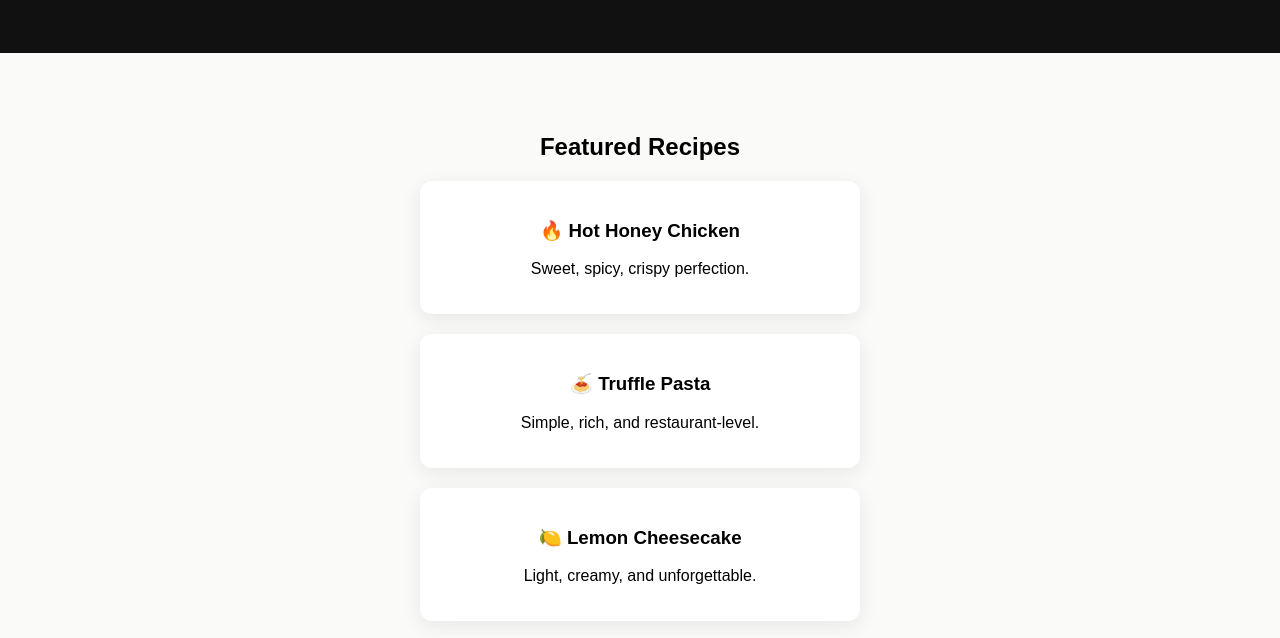
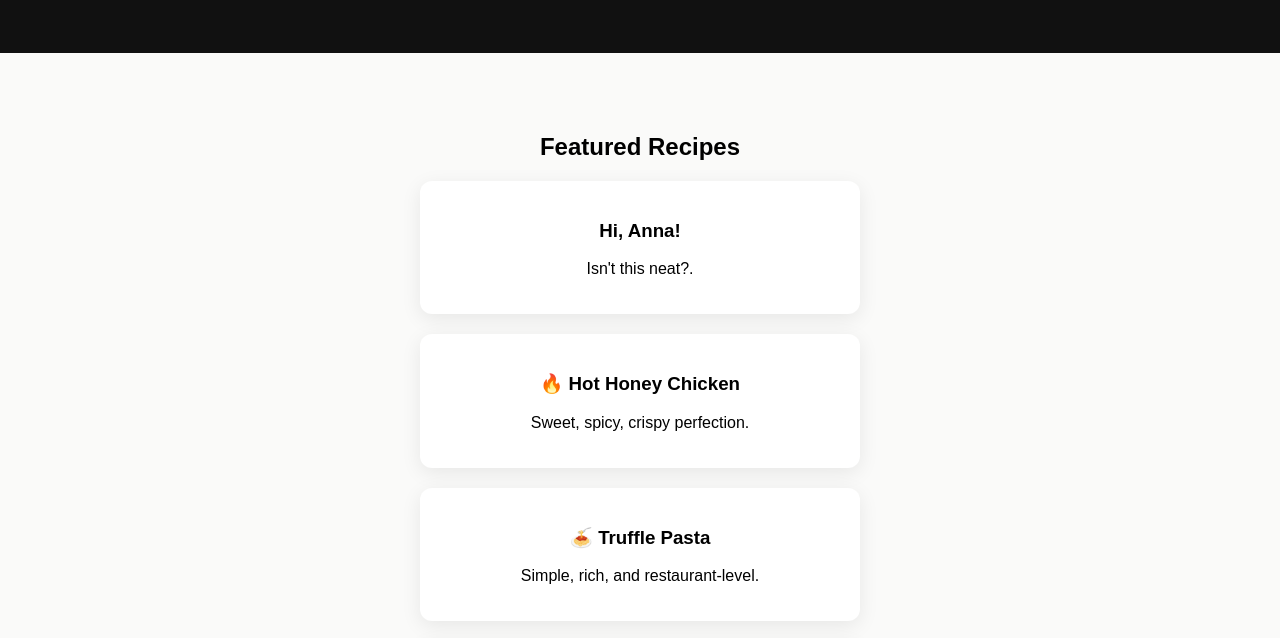
Before and after one commit to SecretWescipe/SecretWescipe, a plain HTML site: page index.html in a window 1280 px wide. Shown: the part 124-762 px from the top of the page. Drawn offline with Linux system fonts and the light colour scheme.

Commit message:
Update index.html

```diff
--- a/index.html
+++ b/index.html
@@ -52,6 +52,11 @@
   <h2>Featured Recipes</h2>
 
   <div class="card">
+    <h3>Hi, Anna!</h3>
+    <p>Isn't this neat?.</p>
+  </div>
+
+  <div class="card">
     <h3>🔥 Hot Honey Chicken</h3>
     <p>Sweet, spicy, crispy perfection.</p>
   </div>
```
